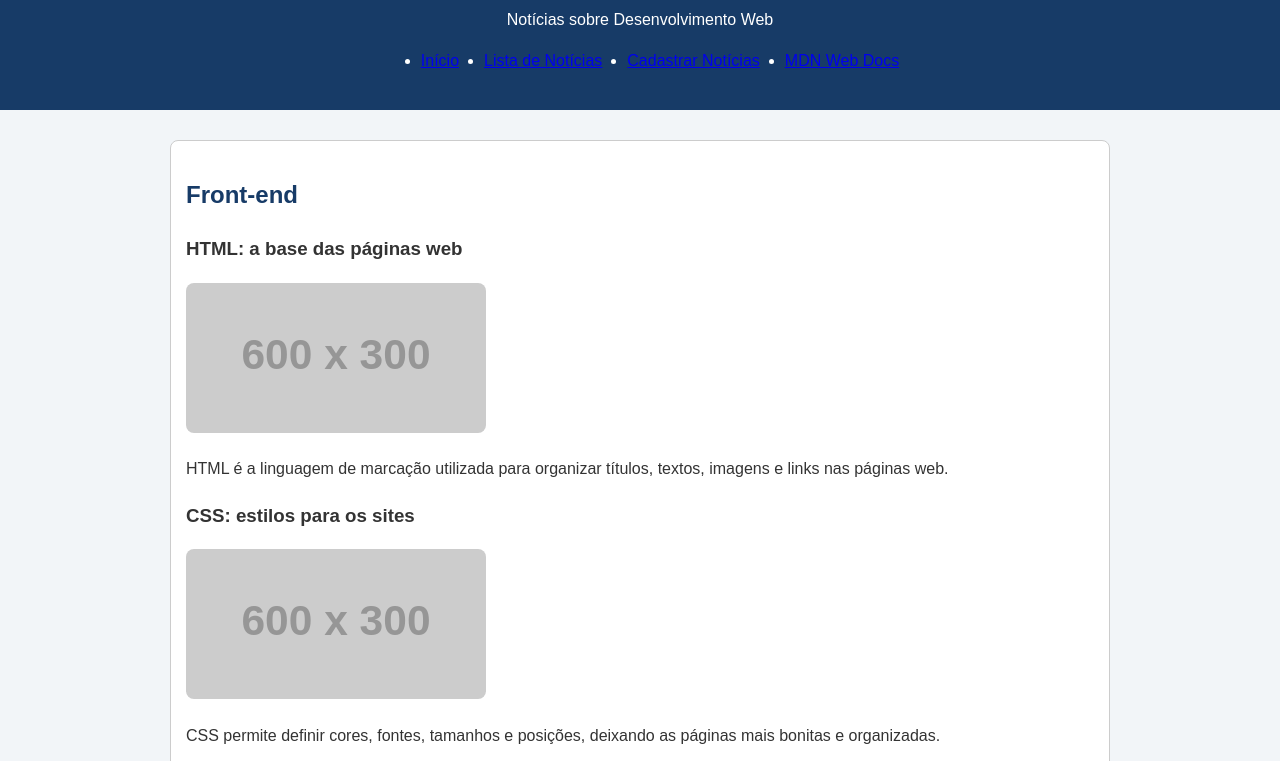
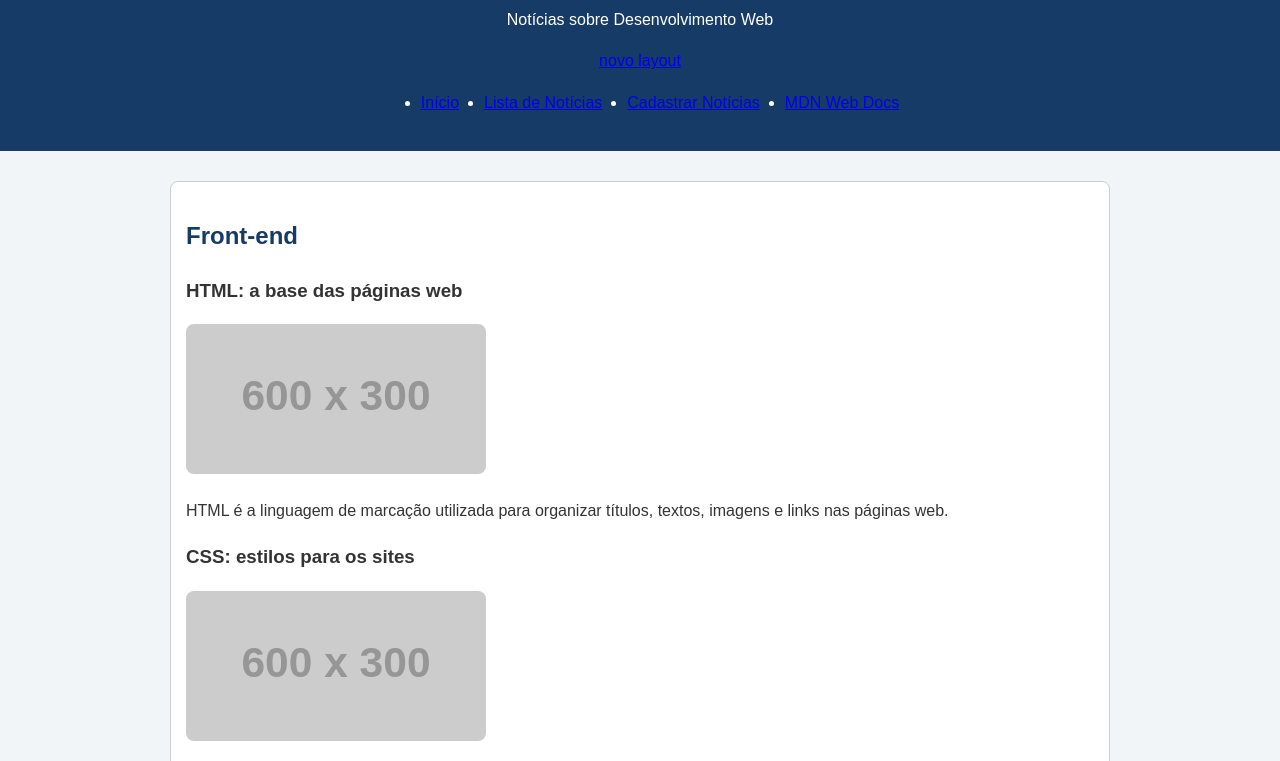
Before and after one commit to dayanerocha08-pixel/site-noticias-web, a plain HTML site: page index.html in a window 1280 px wide. Shown: the part 71-832 px from the top of the page. Drawn offline with Linux system fonts and the light colour scheme; placeholder pictures from the web are drawn by us.

Commit message:
Update index.html

```diff
--- a/index.html
+++ b/index.html
@@ -19,6 +19,7 @@
   <input type="checkbox" id="menu-toggle">
   <label for="menu-toggle" class="menu-abrir">☰</label
  <nav>
+     <a href="index2.html">novo layout</a>
     <label for="menu-toggle" class="menu-fechar">✖</label>
 
     <ul class="menu-links">
```
